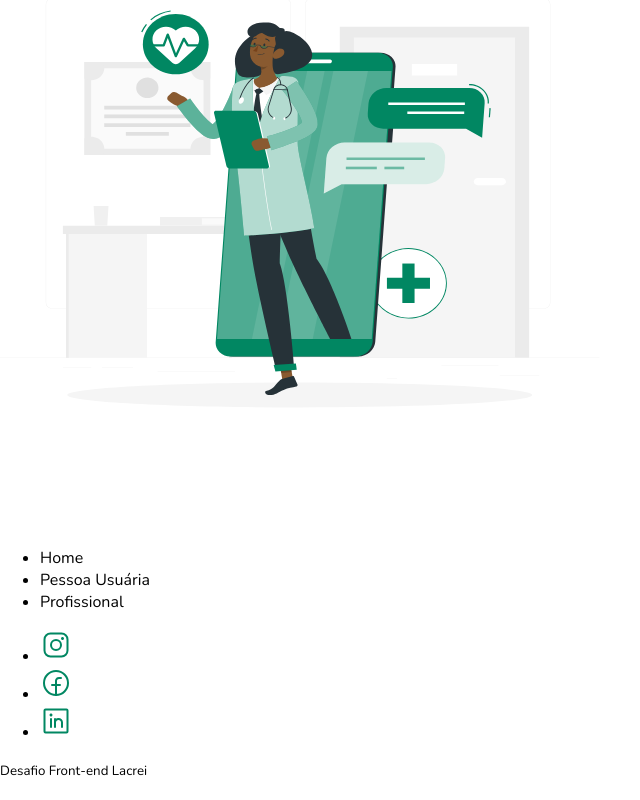
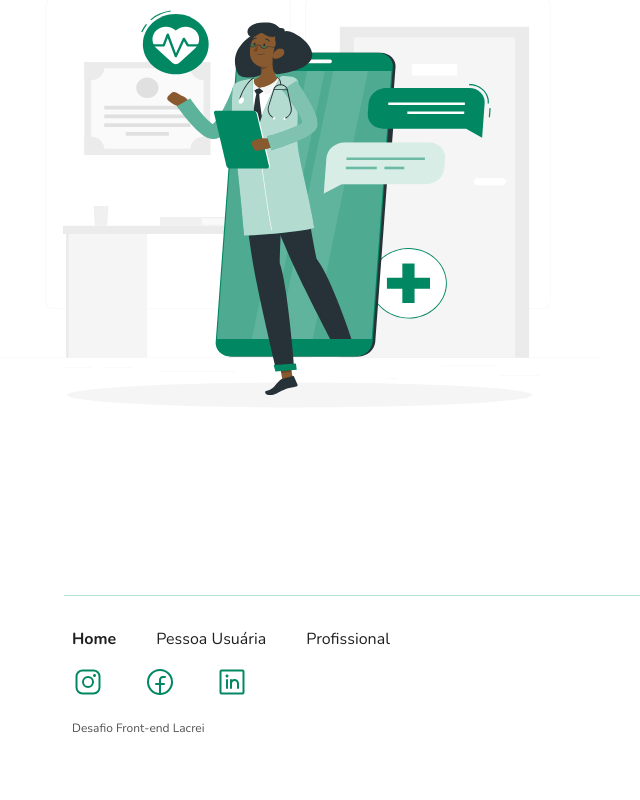
Before and after one commit to fabioper/desafio-lacrei, a Next.js app: page / in a window 1280 px wide. Shown: the part 280-1080 px from the top of the page, without its empty margins (0-640 px from the left). Built offline with nearby package versions, Linux system fonts and the light colour scheme.

Commit message:
ajusta footer

```diff
--- a/package.json
+++ b/package.json
@@ -12,6 +12,7 @@
     "@types/node": "20.2.5",
     "@types/react": "18.2.7",
     "@types/react-dom": "18.2.4",
+    "classnames": "^2.3.2",
     "eslint-config-next": "13.4.4",
     "next": "13.4.4",
     "react": "18.2.0",
--- a/src/app/layout.tsx
+++ b/src/app/layout.tsx
@@ -1,6 +1,6 @@
 import { Nunito } from "next/font/google"
 import React, { type PropsWithChildren } from "react"
-import StyledComponentsRegistry from "@/lib/registry"
+import StyledComponentsRegistry from "@/styles/registry"
 import Header from "@/shared/layout/header"
 import Footer from "@/shared/layout/footer"
 
--- a/src/shared/layout/footer/index.tsx
+++ b/src/shared/layout/footer/index.tsx
@@ -1,23 +1,18 @@
 import Link from "next/link"
 import Image from "next/image"
+import { Wrapper } from "@/shared/layout/footer/styles"
+import NavLink from "@/shared/nav-link"
 
-function Footer() {
+export default function Footer() {
   return (
-    <footer>
-      <ul>
-        <li>
-          <Link href="/">Home</Link>
-        </li>
-        <li>
-          <Link href="/pessoa-usuaria">Pessoa Usuária</Link>
-        </li>
-        <li>
-          <Link href="/profissional">Profissional</Link>
-        </li>
-      </ul>
+    <Wrapper>
+      <nav>
+        <NavLink href="/">Home</NavLink>
+        <NavLink href="/pessoa-usuaria">Pessoa Usuária</NavLink>
+        <NavLink href="/profissional">Profissional</NavLink>
+      </nav>
 
-      <ul>
-        <li>
+      <div>
         <Link href="https://www.instagram.com/lacrei.saude" target="_blank">
           <Image
             src="/icons/instagram.svg"
@@ -26,8 +21,6 @@ function Footer() {
             height={32}
           />
         </Link>
-        </li>
-        <li>
         <Link href="https://www.facebook.com/lacrei.saude" target="_blank">
           <Image
             src="/icons/facebook.svg"
@@ -36,8 +29,6 @@ function Footer() {
             height={32}
           />
         </Link>
-        </li>
-        <li>
         <Link href="https://www.linkedin.com/company/lacrei" target="_blank">
           <Image
             src="/icons/linkedin.svg"
@@ -46,12 +37,9 @@ function Footer() {
             height={32}
           />
         </Link>
-        </li>
-      </ul>
+      </div>
 
       <small>Desafio Front-end Lacrei</small>
-    </footer>
+    </Wrapper>
   )
 }
-
-export default Footer
--- /dev/null
+++ b/src/shared/layout/footer/styles.ts
@@ -0,0 +1,32 @@
+"use client"
+
+import styled from "styled-components"
+
+export const Wrapper = styled.footer`
+  border-top: 1px solid ${props => props.theme.colors.footerBorderColor};
+  margin: 4rem;
+  padding: 2rem 0.5rem 0;
+  display: flex;
+  flex-direction: column;
+  gap: 1rem;
+
+  nav,
+  & > div {
+    display: flex;
+    align-items: center;
+    gap: 2.5rem;
+  }
+
+  nav a {
+    color: rgb(31, 31, 31);
+
+    &.active {
+      font-weight: 700;
+    }
+  }
+
+  small {
+    font-size: 0.75rem;
+    color: #515151;
+  }
+`
--- a/src/shared/layout/header/index.tsx
+++ b/src/shared/layout/header/index.tsx
@@ -1,5 +1,6 @@
 import Link from "next/link"
 import { Wrapper } from "@/shared/layout/header/styles"
+import NavLink from "@/shared/nav-link"
 
 function Header() {
   return (
@@ -9,9 +10,9 @@ function Header() {
       </Link>
 
       <nav>
-        <Link href="/">Home</Link>
-        <Link href="/pessoa-usuaria">Pessoa Usuária</Link>
-        <Link href="/profissional">Profissional</Link>
+        <NavLink href="/">Home</NavLink>
+        <NavLink href="/pessoa-usuaria">Pessoa Usuária</NavLink>
+        <NavLink href="/profissional">Profissional</NavLink>
       </nav>
     </Wrapper>
   )
--- a/src/shared/layout/header/styles.ts
+++ b/src/shared/layout/header/styles.ts
@@ -26,6 +26,10 @@ export const Wrapper = styled.header`
       font-size: 1rem;
       font-weight: 700;
     }
+
+    a.active {
+      color: ${props => props.theme.colors.primary};
+    }
   }
 
   @media screen and (max-width: 640px) {
--- /dev/null
+++ b/src/shared/nav-link/index.tsx
@@ -0,0 +1,18 @@
+"use client"
+
+import { type PropsWithChildren, useMemo } from "react"
+import Link from "next/link"
+import { usePathname } from "next/navigation"
+import cn from "classnames"
+
+export default function NavLink(props: PropsWithChildren<{ href: string }>) {
+  const currentPath = usePathname()
+
+  const active = useMemo(() => currentPath === props.href, [currentPath])
+
+  return (
+    <Link href={props.href} className={cn({ active })}>
+      {props.children}
+    </Link>
+  )
+}
--- a/src/styles/theme.tsx
+++ b/src/styles/theme.tsx
@@ -11,6 +11,7 @@ export const theme: DefaultTheme = {
   colors: {
     background: "#fff",
     primary: "#018762",
+    footerBorderColor: "#b0e0d3",
   },
 }
 
--- a/styled.d.ts
+++ b/styled.d.ts
@@ -5,6 +5,7 @@ declare module "styled-components" {
     colors: {
       background: string
       primary: string
+      footerBorderColor: string
     }
   }
 }
```
Also changed, not shown: src/styles/registry.tsx (renamed from src/lib/registry.tsx), 1 other file (tests, documents, lock files or other folders). Lines whose indentation alone changed are shown as unchanged.
